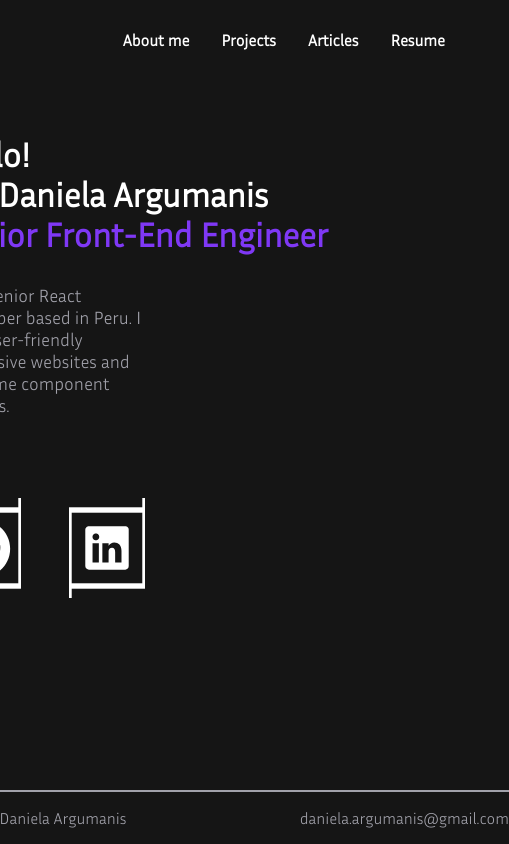
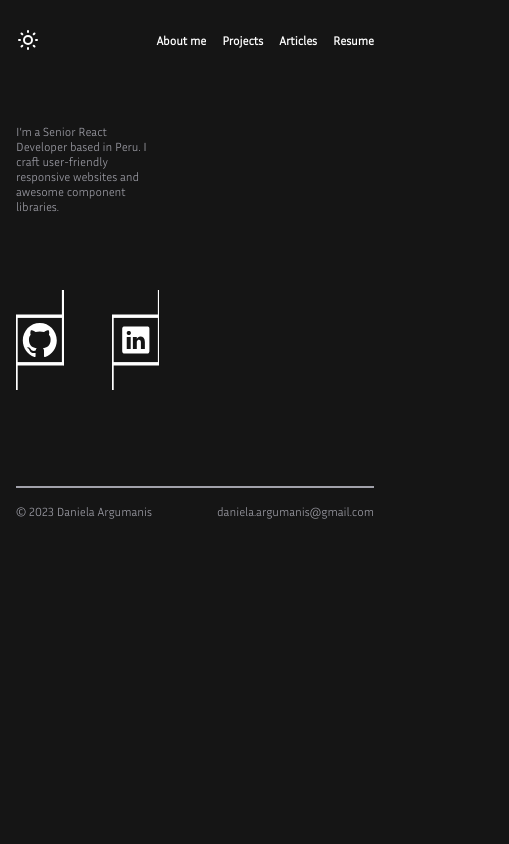
Before and after one commit to DanielaArgumanis/daniela-argumanis-portfolio, a React (Create React App) app: page / in a window 390 px wide. Shown: the whole page, 509 px wide, since content can reach past the window. Built offline with nearby package versions, Linux system fonts and the light colour scheme.

Commit message:
💄 UI:  Make footer sticky and make things responsive

```diff
--- a/src/App.css
+++ b/src/App.css
@@ -14,3 +14,7 @@
 body {
   font-family: 'InriaSans', sans-serif;
 }
+
+* {
+  box-sizing: border-box;
+}
--- a/src/App.tsx
+++ b/src/App.tsx
@@ -17,9 +17,15 @@ const PortfolioLayout = styled('div')`
 `
 
 const PortfolioContainer = styled('div')`
-  padding: ${props => `0 ${props.theme.spacing(4)}`};
-  width: 1024px;
+  max-width: 1024px;
+  width: 100%;
   position: relative;
+  height: 100%;
+  padding: 0 ${props => props.theme.spacing(4)};
+
+  ${props => props.theme.breakpoints.down('mobileL')} {
+    padding: 0 ${props => props.theme.spacing(2)};
+  }
 `
 
 function App() {
--- /dev/null
+++ b/src/common/Theme/Breakpoints.ts
@@ -0,0 +1,19 @@
+import { Breakpoint, BreakpointsType } from "./Theme.types";
+
+
+const breakpointValues = { mobileS: 320, mobileL: 425, tablet: 768, laptopS: 1024, laptopXL: 2560 };
+
+export const breakpoints: BreakpointsType = {
+    values: breakpointValues,
+    up: (breakpoint: string) => {
+        return `@media (min-width:${breakpointValues[breakpoint as Breakpoint]}px)`;
+    },
+    down: (breakpoint: string) => {
+        return `@media (max-width:${breakpointValues[breakpoint as Breakpoint]}px)`;
+    },
+    between: (start: string, end: string) => {
+        return `@media (min-width:${
+        breakpointValues[start as Breakpoint]
+        }px) and (max-width:${breakpointValues[end as Breakpoint]}px)`;
+    },
+};
--- a/src/common/Theme/Theme.ts
+++ b/src/common/Theme/Theme.ts
@@ -1,8 +1,11 @@
+import { breakpoints } from "./Breakpoints";
 import { palette } from "./Palette";
 import { spacing } from "./Spacing";
+import { ThemeType } from "./Theme.types";
 import { typography } from "./TypographyStyles";
 
-const theme = {
+const theme: ThemeType = {
+    breakpoints,
     palette,
     typography,
     spacing,
--- a/src/common/Theme/TypographyStyles.ts
+++ b/src/common/Theme/TypographyStyles.ts
@@ -1,3 +1,4 @@
+import { breakpoints } from "./Breakpoints";
 import { palette } from "./Palette";
 
 const fontSizes = {
@@ -15,13 +16,22 @@ export const typography = {
         fontSize: fontSizes.medium,
         fontWeight: 700,
         color: palette.white,
+        [breakpoints.down('mobileL')]: {
+            fontSize: fontSizes.xsmall,
+        }
     },
     'body1': {
         fontSize: fontSizes.large,
         color: palette.text,
+        [breakpoints.down('mobileL')]: {
+            fontSize: fontSizes.xsmall,
+        }
     },
     'body2': {
         fontSize: fontSizes.medium,
         color: palette.text,
+        [breakpoints.down('mobileL')]: {
+            fontSize: fontSizes.xsmall,
+        }
     },
 }
--- a/src/common/Theme/emotion.d.ts
+++ b/src/common/Theme/emotion.d.ts
@@ -1,6 +1,7 @@
 import '@emotion/react';
 
 import {
+  BreakpointsType,
     PaletteType,
     SpacingType,
     TypographyType
@@ -11,5 +12,6 @@ declare module '@emotion/react' {
     typography: TypographyType;
     palette: PaletteType;
     spacing: SpacingType;
+    breakpoints: BreakpointsType;
   }
 }
--- a/src/common/components/Footer/Footer.tsx
+++ b/src/common/components/Footer/Footer.tsx
@@ -7,8 +7,10 @@ const PortfolioFooter = styled('footer')`
     justify-content: space-between;
     border-top: ${({ theme }) => `solid 2px ${theme.palette.text}`};
     padding: ${({ theme }) => `${theme.spacing(2)} 0`};
-    position: absolute;
+    position: sticky;
+    background-color: ${({ theme }) => theme.palette.background};
     bottom: 0;
+    box-sizing: border-box;
 `;
 
 const Footer = () => {
--- a/src/common/components/Navbar/Navbar.styles.tsx
+++ b/src/common/components/Navbar/Navbar.styles.tsx
@@ -2,7 +2,7 @@ import { keyframes } from "@emotion/react";
 import styled from "@emotion/styled";
 import Typography from "../Typography/Typography";
 
-export const PortfolioNavbar = styled('div')`
+export const PortfolioNavbar = styled('nav')`
     background-color: ${props => props.theme.palette.background};
     height: 80px;
     display: flex;
@@ -15,6 +15,10 @@ export const NavbarSection = styled('div')`
   align-items: center;
   display: flex;
   gap: ${props => props.theme.spacing(4)};
+
+  ${props => props.theme.breakpoints.down('mobileL')} {
+    gap: ${props => props.theme.spacing(2)};
+  }
 `
 
 export const NavbarButton = styled(Typography) <{ order: number }>`
@@ -63,4 +67,9 @@ export const ThemeButton = styled('img')`
     cursor: pointer;
     animation: ${rotateSun} 1s linear infinite;
   }
+
+  ${props => props.theme.breakpoints.down('mobileL')} {
+    height: 24px;
+    width: 24px;
+  }
 `
--- a/src/components/Home/Home.tsx
+++ b/src/components/Home/Home.tsx
@@ -10,7 +10,7 @@ import Typography from '../../common/components/Typography/Typography';
 const Home = () => {
     return <PortfolioHome>
         <PortfolioTitleContainer>
-            <HomeLabel />
+            {/* <HomeLabel /> */}
         </PortfolioTitleContainer>
         <Typography variant='body1' as="p">
             I’m a Senior React Developer based in Peru. I craft user-friendly responsive websites and awesome component libraries.
```
Also changed, not shown: src/common/Theme/Theme.types.ts (+22 -0 lines).
